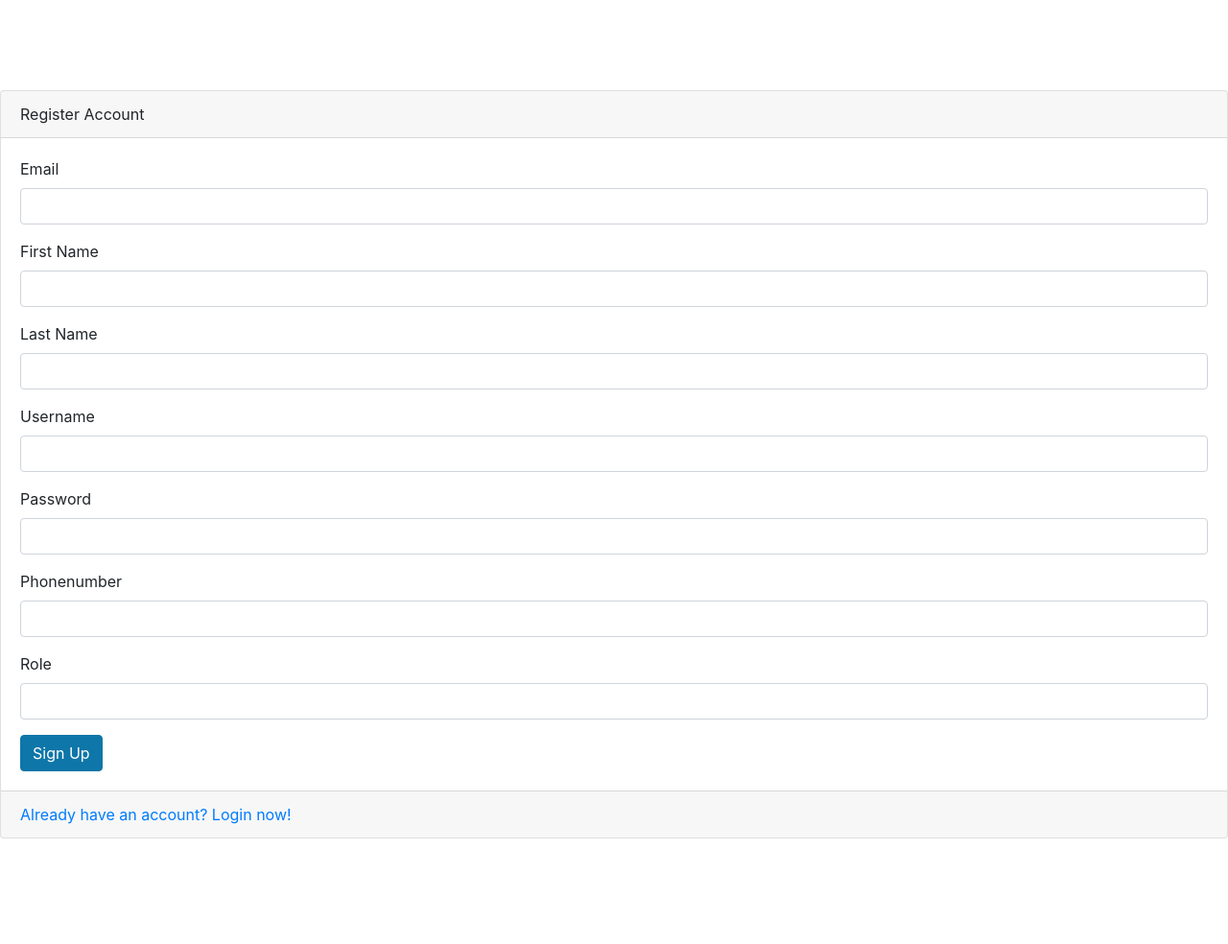
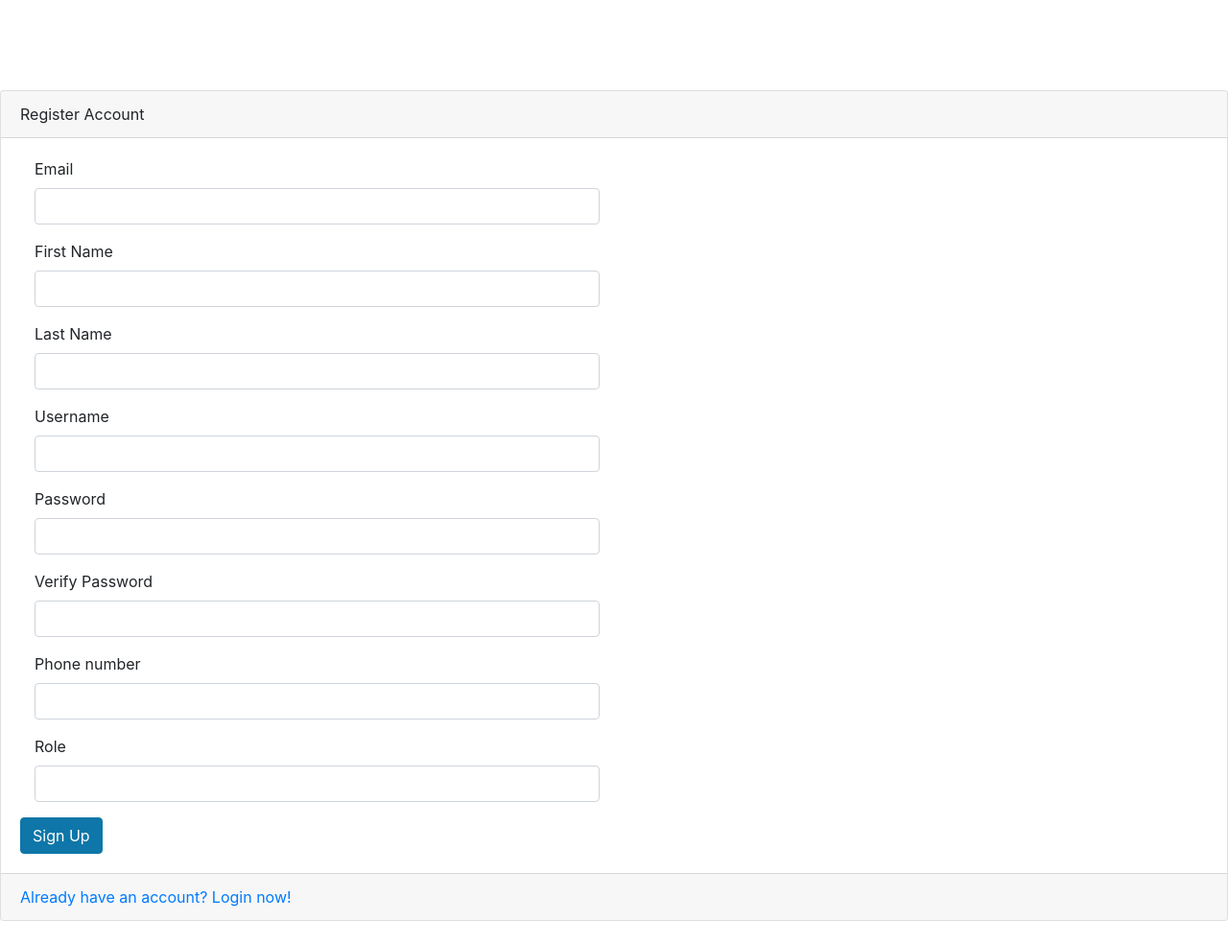
Before and after one commit to FarhanRiaaz/fastAPI-todos-app, a FastAPI app: template TodoApp/templates/register.html in a window 1280 px wide. Shown: the whole page at 96% size. Before the commit the page ends 874 px from the top, so only its background shows below. Run offline with FastAPI, Linux system fonts and the light colour scheme; the template is opened without the code that fills it, so the values that code supplies are empty; parts of the project's set-up code (start-up, migrations or seed data) failed here and were passed over; some libraries are stand-ins or nearby versions.

Commit message:
refactor: design changes

```diff
--- a/TodoApp/templates/register.html
+++ b/TodoApp/templates/register.html
@@ -15,32 +15,36 @@
 <div class="card-body">
     <form id="registerForm">
 
-<div class="form-group">
+<div class="form-group col-md-6">
     <label>Email</label>
     <input type="email" class="form-control" name="email" autocomplete="email" required>
 </div>
-<div class="form-group">
+<div class="form-group col-md-6">
     <label>First Name</label>
     <input type="text" class="form-control" name="firstname" autocomplete="first-name" required>
 </div>
 
-<div class="form-group">
+<div class="form-group col-md-6">
     <label>Last Name</label>
     <input type="text" class="form-control" name="lastname" autocomplete="last-name" required>
 </div>
- <div class="form-group">
+ <div class="form-group col-md-6">
     <label>Username</label>
     <input type="text" class="form-control" name="username" autocomplete="username" required>
 </div>
-<div class="form-group">
+<div class="form-group col-md-6">
         <label>Password</label>
     <input type="password" class="form-control" name="password" autocomplete="current-password" required>
 </div>
- <div class="form-group">
-    <label>Phonenumber</label>
+<div class="form-group col-md-6">
+        <label>Verify Password</label>
+    <input type="password" class="form-control" name="password2" autocomplete="current-password" required>
+</div>
+ <div class="form-group col-md-6">
+    <label>Phone number</label>
     <input type="number" class="form-control" name="phonenumber" autocomplete="phone-number" required>
 </div>
- <div class="form-group">
+ <div class="form-group col-md-6">
     <label>Role</label>
     <input type="text" class="form-control" name="role" autocomplete="job-role" required>
 </div>
```
